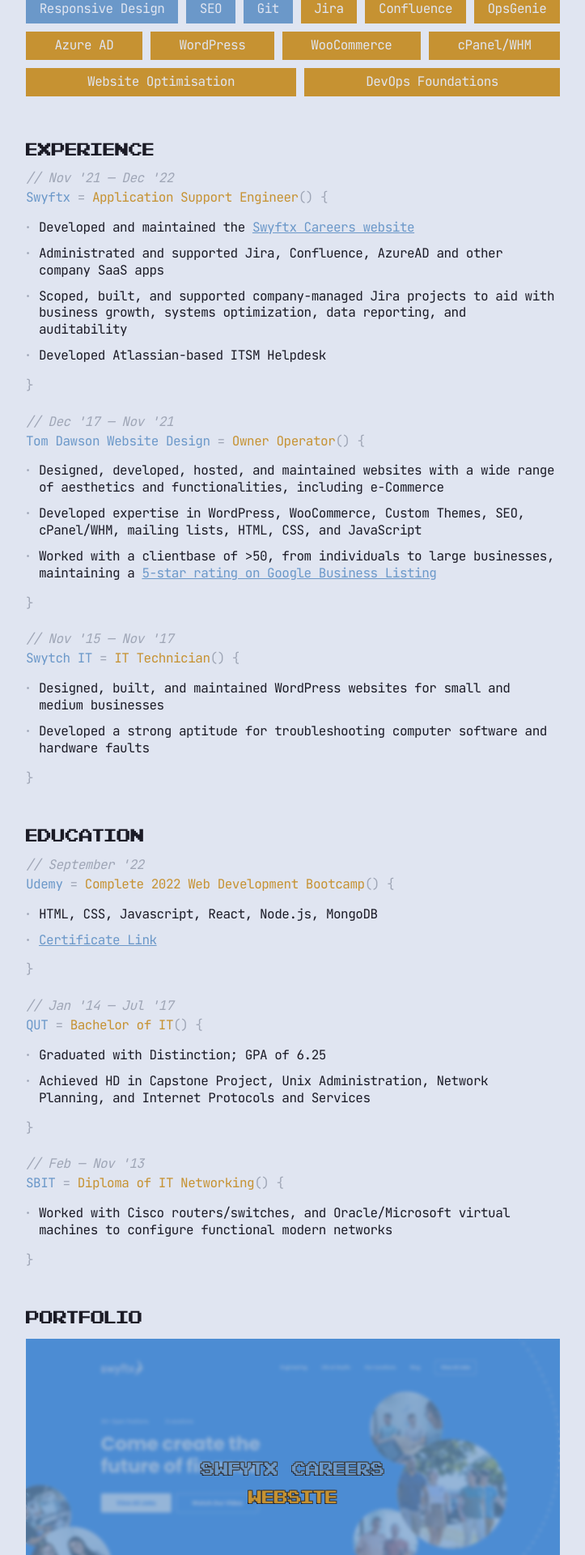
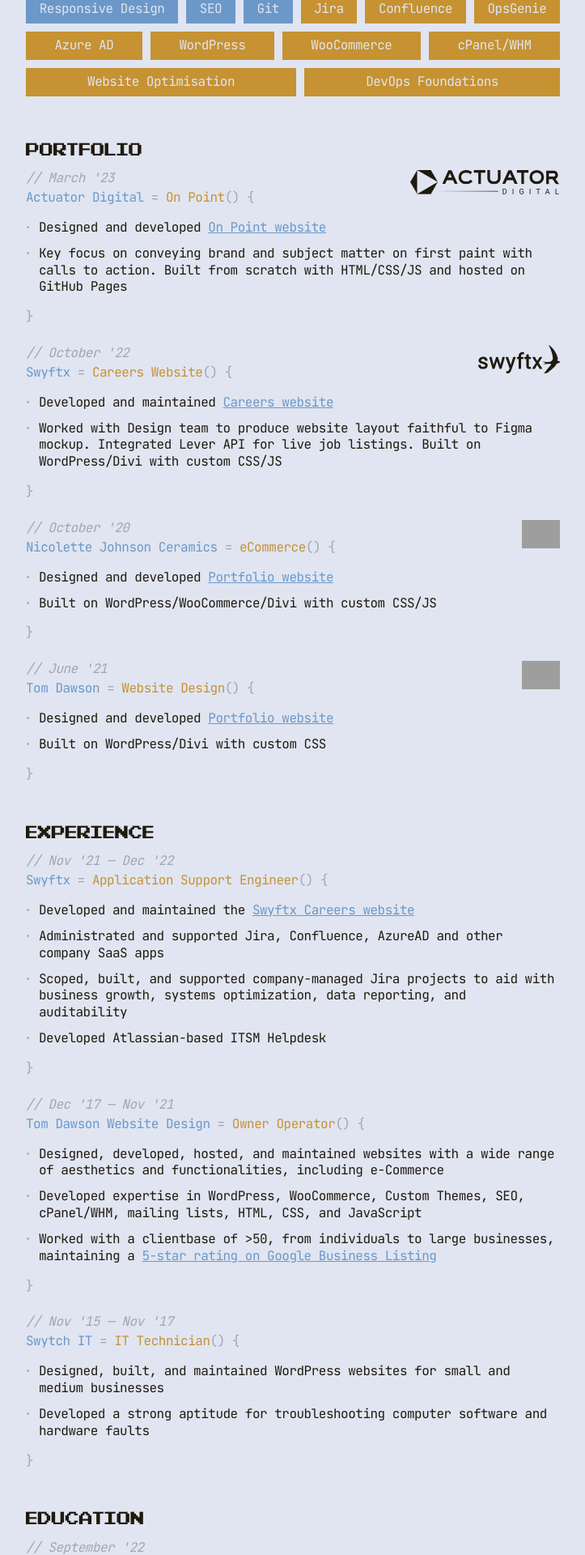
Before and after one commit to TomDawson/cv, a PHP site: page / in a window 1280 px wide. Shown: the part 640-2560 px from the top of the page at 81% size, without its empty margins (278-1001 px from the left). Run offline with PHP 8.4, Linux system fonts and the light colour scheme; grey boxes are pictures that could not be loaded.

Commit message:
Large changes to portfolio

```diff
--- a/index.html
+++ b/index.html
@@ -72,22 +72,20 @@
             class="social-icon-container"
             href="https://github.com/TomDawson"
             target="_blank"
-            ><img alt="GitHub" src="images/github.svg" class="social-icon"
-          /></a>
+            ><img alt="GitHub" src="images/github.svg" class="social-icon svg-icon"/></a>
           <a
             class="social-icon-container"
             href="https://www.linkedin.com/in/tom-dawson-094217101/"
             target="_blank"
-            ><img alt="LinkedIn" src="images/linkedin.svg" class="social-icon"
-          /></a>
+            ><img alt="LinkedIn" src="images/linkedin.svg" class="social-icon svg-icon"/></a>
           <a
           class="social-icon-container"
           href="mailto:hey@tomdawson.dev"
-          ><img alt="Email" src="images/email.svg" class="social-icon"
-        /></a>
+          ><img alt="Email" src="images/email.svg" class="social-icon svg-icon"/></a>
         <img id="portrait" src="images/tom-head-dark.png" alt="Tom Dawson" />
         </nav>
-        <summary class="indented">
+
+        <summary class="indented"> <!-- Introduction -->
           <h2>Hey, I'm Tom</h2>
           <p id="intro">
             I'm a developer with expertise in <em>HTML</em>, <em>CSS</em>,
@@ -106,12 +104,11 @@
           </p>
           <p>
             Get in touch with me: <a href="mailto:hey@tomdawson.dev"
-            >hey@tomdawson.dev</a
-          >
+            >hey@tomdawson.dev</a>
           </p>
         </summary>
 
-        <section class="indented">
+        <section class="indented"> <!-- Competencies -->
           <h3>Competencies</h3>
           <div class="flex-key">
             <span class="skill-key developer">Development</span>
@@ -139,7 +136,82 @@
           </ul>
         </section>
 
-        <section class="indented">
+        <section class="indented"> <!-- Portfolio -->
+          <h4>Portfolio</h4>
+          <div class="section-entry">
+            <img class="portfolio-logo svg-icon" src="images/logo-actuator.svg" />
+            <p>
+              <span class="comment">March '23</span>
+              <span class="p-title">Actuator Digital</span>
+              <span class="p-subtitle">On Point</span>
+            </p>
+            <ul class="entry-points">
+              <li>
+                Designed and developed <a target="_blank" href="https://onpoint.game/"
+                  >On Point website</a>
+              </li>
+              <li>
+                Key focus on conveying brand and subject matter on first paint with calls to action. Built from scratch with HTML/CSS/JS and hosted on GitHub Pages
+              </li>
+            </ul>
+          </div>
+
+          <div class="section-entry">
+            <img class="portfolio-logo svg-icon" src="images/logo-swyftx.svg" />
+            <p>
+              <span class="comment">October '22</span>
+              <span class="p-title">Swyftx</span>
+              <span class="p-subtitle">Careers Website</span>
+            </p>
+            <ul class="entry-points">
+              <li>
+                Developed and maintained <a target="_blank" href="https://careers.swyftx.com/">Careers website</a>
+              </li>
+              <li>
+                Worked with Design team to produce website layout faithful to Figma mockup. Integrated Lever API for live job listings. Built on WordPress/Divi with custom CSS/JS
+              </li>
+            </ul>
+          </div>
+
+          <div class="section-entry">
+            <img class="portfolio-logo svg-icon" src="images/logo-tom-dawson.svg" />
+            <p>
+              <span class="comment">October '20</span>
+              <span class="p-title">Nicolette Johnson Ceramics</span>
+              <span class="p-subtitle">eCommerce</span>
+            </p>
+            <ul class="entry-points">
+              <li>
+                Designed and developed <a target="_blank" href="https://nicolettejohnsonceramics.com/"
+                  >Portfolio website</a>
+              </li>
+              <li>
+                Built on WordPress/WooCommerce/Divi with custom CSS/JS
+              </li>
+            </ul>
+          </div>
+
+          <div class="section-entry">
+            <img class="portfolio-logo svg-icon" src="images/logo-tom-dawson.svg" />
+            <p>
+              <span class="comment">June '21</span>
+              <span class="p-title">Tom Dawson</span>
+              <span class="p-subtitle">Website Design</span>
+            </p>
+            <ul class="entry-points">
+              <li>
+                Designed and developed <a target="_blank" href="https://tomdawson.com.au/"
+                  >Portfolio website</a>
+              </li>
+              <li>
+                Built on WordPress/Divi with custom CSS
+              </li>
+            </ul>
+          </div>
+
+        </section>
+
+        <section class="indented"> <!-- Experience -->
           <h5>Experience</h5>
           <div class="section-entry">
             <p>
@@ -220,6 +292,7 @@
               <span class="p-subtitle"
                 >Complete 2022 Web Development Bootcamp</span
               >
+            </p>
               <ul class="entry-points">
                 <li>
                   HTML, CSS, Javascript, React, Node.js, MongoDB
@@ -231,15 +304,14 @@
                   >Certificate Link</a>
                 </li>
               </ul>
-              </span>
-            </p>
           </div>
 
-          <div class="section-entry">
+          <div class="section-entry"> <!-- Education -->
             <p>
               <span class="comment">Jan '14 — Jul '17</span>
               <span class="p-title">QUT</span>
               <span class="p-subtitle">Bachelor of IT</span>
+            </p>
               <ul class="entry-points">
                 <li>
                   Graduated with Distinction; GPA of 6.25
@@ -249,72 +321,22 @@
                   Administration, Network Planning, and Internet Protocols and
                   Services
                 </li>
-            </p>
+
           </div>
           <div class="section-entry">
             <p>
               <span class="comment">Feb — Nov '13</span>
               <span class="p-title">SBIT</span>
               <span class="p-subtitle">Diploma of IT Networking</span>
+            </p>
               <ul class="entry-points">
                 <li>
                   Worked with Cisco routers/switches, and Oracle/Microsoft virtual machines to configure functional modern networks
                 </li>
-            </p>
+
           </div>
         </section>
 
-        <section class="indented">
-          <h4>Portfolio</h4>
-          <div class="portfolio-entry">
-            <a target="_blank" href="https://careers.swyftx.com/">
-              <div class="portfolio-image-wrapper">
-                <img src="images/swyftx-tile.jpg" />
-                <p class="portfolio-overlay">
-                  <span class="primary">Swfytx Careers</span> <span class="secondary">Website</span>
-                </p>
-              </div>
-            </a>
-            <div class="portfolio-summary">
-              <p>
-                <span class="comment">October '22</span>
-              </p>
-            </div>
-          </div>
-
-          <div class="portfolio-entry">
-            <a target="_blank" href="https://onpoint.game/">
-            <div class="portfolio-image-wrapper">
-              <img src="images/onpoint.jpg" />
-              <p class="portfolio-overlay">
-                <span class="primary">On Point</span> <span class="secondary">Website</span>
-              </p>
-            </div>
-            </a>
-            <div class="portfolio-summary">
-              <p>
-                <span class="comment">March '23</span>
-              </p>
-            </div>
-          </div>
-
-          <div class="portfolio-entry">
-            <a target="_blank" href="https://tomdawson.com.au/">
-            <div class="portfolio-image-wrapper">
-              <img src="images/tdwd.jpg" />
-              <p class="portfolio-overlay">
-                <span class="primary">Tom Dawson WD</span> <span class="secondary">Website</span>
-              </p>
-            </div>
-          </a>
-            <div class="portfolio-summary">
-              <p>
-                <span class="comment">June '21</span>
-              </p>
-            </div>
-          </div>
-
-        </section>
       </main>
       <footer id="footer-global" class="container">
         <!-- php inserts current year -->
--- a/scripts/script.js
+++ b/scripts/script.js
@@ -11,7 +11,7 @@
 const themeToggle = document.getElementById('theme-toggle');
 const darkModeSpan = document.getElementById('dark-mode-span');
 const lightModeSpan = document.getElementById('light-mode-span');
-const socialIcons = document.getElementsByClassName('social-icon');
+const svgIcons = document.getElementsByClassName('svg-icon');
 
 // Retrieve theme preference from device
 var storedTheme = localStorage.getItem('theme') || (window.matchMedia('(prefers-color-scheme: dark)').matches ? 'dark' : 'light');
@@ -29,8 +29,8 @@
         darkModeSpan.style.display = 'block';
         portrait.src = 'images/tom-head-dark.png';
         // Loop through array of social icons to invert them
-        for(var i=0; i < socialIcons.length; i++) {
-            socialIcons[i].style.filter = 'invert(100%)';
+        for(var i=0; i < svgIcons.length; i++) {
+            svgIcons[i].style.filter = 'invert(100%)';
         }
     } else {
         targetTheme = 'light';
@@ -38,8 +38,8 @@
         lightModeSpan.style.display = 'block';
         portrait.src = 'images/tom-head-light.png';
         // Loop through socials array to unset filter
-        for(var i=0; i < socialIcons.length; i++) {
-            socialIcons[i].style.filter = 'unset';
+        for(var i=0; i < svgIcons.length; i++) {
+            svgIcons[i].style.filter = 'unset';
         }
     }
 
@@ -54,8 +54,8 @@
             darkModeSpan.style.display = 'block';
             lightModeSpan.style.display = 'none';
             portrait.src = 'images/tom-head-dark.png';
-            for(var i=0; i < socialIcons.length; i++) {
-                socialIcons[i].style.filter = 'invert(100%)';
+            for(var i=0; i < svgIcons.length; i++) {
+                svgIcons[i].style.filter = 'invert(100%)';
             }
         } else {
             lightModeSpan.style.display = 'block';
--- a/styles/style.css
+++ b/styles/style.css
@@ -38,7 +38,7 @@
   --background: #e0e5f1;
   --nav-background: #e0e5f1a4;
   --portfolio-overlay: #6b98c9b6;
-  --body: #1b1b26;
+  --body: #1f1a0e;
   --faded: #9fa6b6;
   --primary: #6b98c9;
   --secondary: #c69232;
@@ -48,7 +48,7 @@
   --background: #1b1b26;
   --nav-background: #1b1b26ad;
   --portfolio-overlay: #1b1b26b6;
-  --body: #e0e5f1;
+  --body: #e0e5f1; /*#E4E4D9*/
   --faded: #4f4f6b;
   --primary: #aa9fff;
   --secondary: #f5d324;
@@ -424,7 +424,7 @@
 .social-icon::selection,
 svg text::selection,
 #portrait::selection,
-#theme-toggle span::selection {
+.portfolio-logo::selection {
   background: none; /* Remove selection highlight */
 }
 
@@ -511,9 +511,6 @@
 .container,
 .programming-skill,
 .it-skill,
-.portfolio-image-wrapper,
-.portfolio-image-wrapper:before,
-.portfolio-overlay,
 .button,
 #tom-dawson,
 #front-end-developer,
@@ -583,61 +580,9 @@
 
 /* Portfolio */
 
-.portfolio-entry {
-  display: flex;
-  flex-wrap: wrap;
-}
-
-.portfolio-image-wrapper {
-  position: relative;
-  width: 100%;
-  display: flex;
-  justify-content: center;
-  align-items: center;
-  flex-direction: column;
-  margin-block-end: 0.5em;
-}
-
-.portfolio-image-wrapper img {
-  width: 100%;
-}
-
-.portfolio-image-wrapper:before {
-  content: "";
-  display: block;
-  position: absolute;
-  top: 0;
-  bottom: 0;
-  left: 0;
-  right: 0;
-  width: 100%;
-  height: 100%;
-  backdrop-filter: blur(2px);
-  background-color: var(--portfolio-overlay);
-}
-
-.portfolio-image-wrapper:hover .portfolio-overlay {
-  opacity: 0;
-  pointer-events: none;
-}
-
-.portfolio-image-wrapper:hover:before {
-  backdrop-filter: none;
-  background-color: unset;
-}
-
-.portfolio-overlay {
-  font-family: "Pixel NES";
-  font-size: 1.4em;
-  color: var(--body);
-  text-shadow: 1px 1px 0px #3b3b3b, -1px -1px 0px #3b3b3b, 1px -1px 0px #3b3b3b,
-    -1px 1px 0px #1b1b26;
-  margin: 0;
-  position: absolute;
-  display: flex;
-  flex-direction: column;
-  align-items: center;
-  gap: 0.25em;
+.portfolio-logo {
+  max-height: 35px;
+  float: right;
 }
 
 /* Mobile breakpoint */
@@ -696,10 +641,5 @@
     opacity: 1;
   }
 
-  .portfolio-overlay {
-    font-family: 'JetBrains Mono';
-    font-size: 1.1em;
-
   /* ^ Mobile Styles ^ */
 }
-}
```
Also changed, not shown: images/email.svg, images/github.svg, images/linkedin.svg, images/logo-actuator.svg (added), images/logo-nicolette.svg (added), images/logo-swyftx.svg (added), images/logo-tom-dawson.svg (added), images/onpoint.jpg (deleted), images/swyftx-tile.jpg (deleted), images/tdwd.jpg (deleted).
